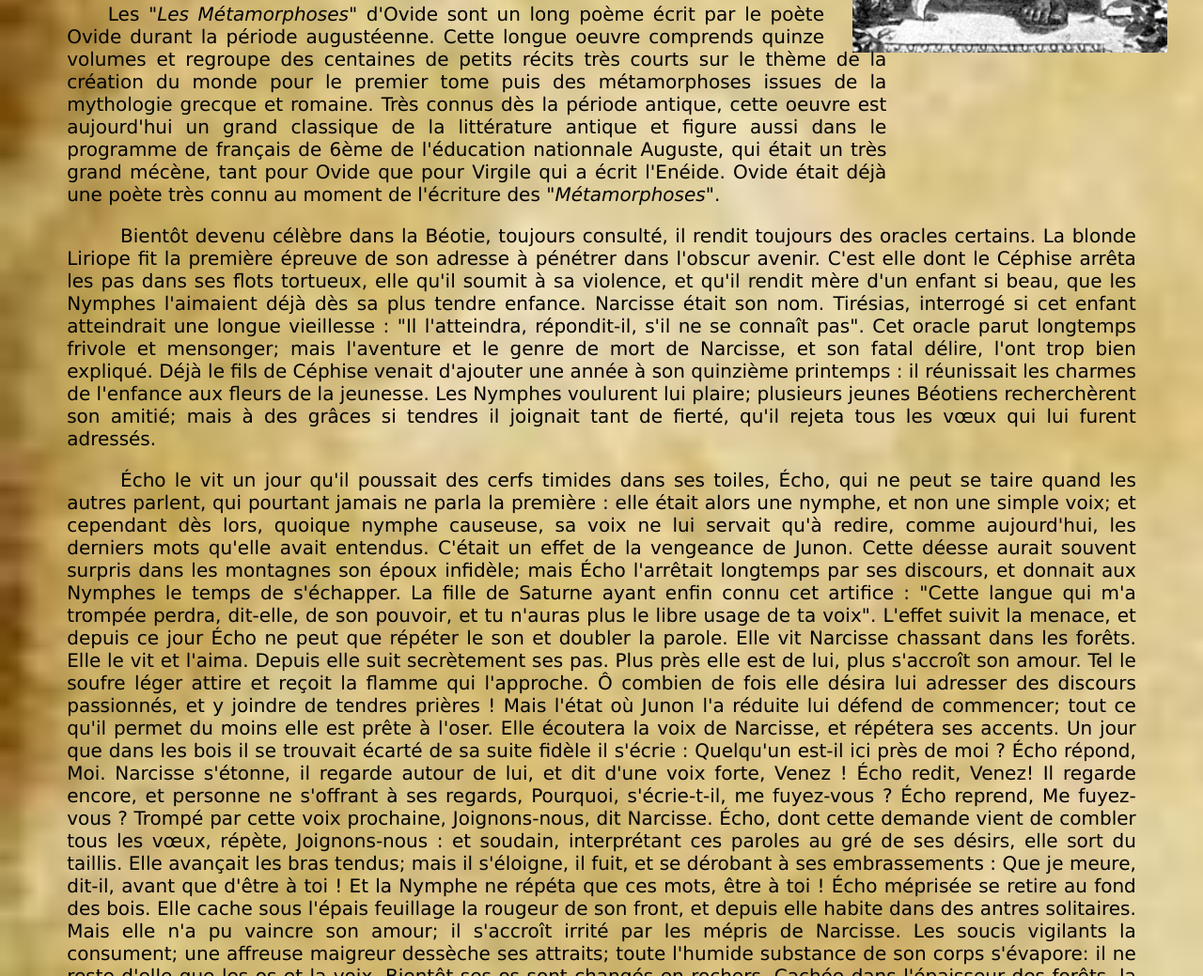
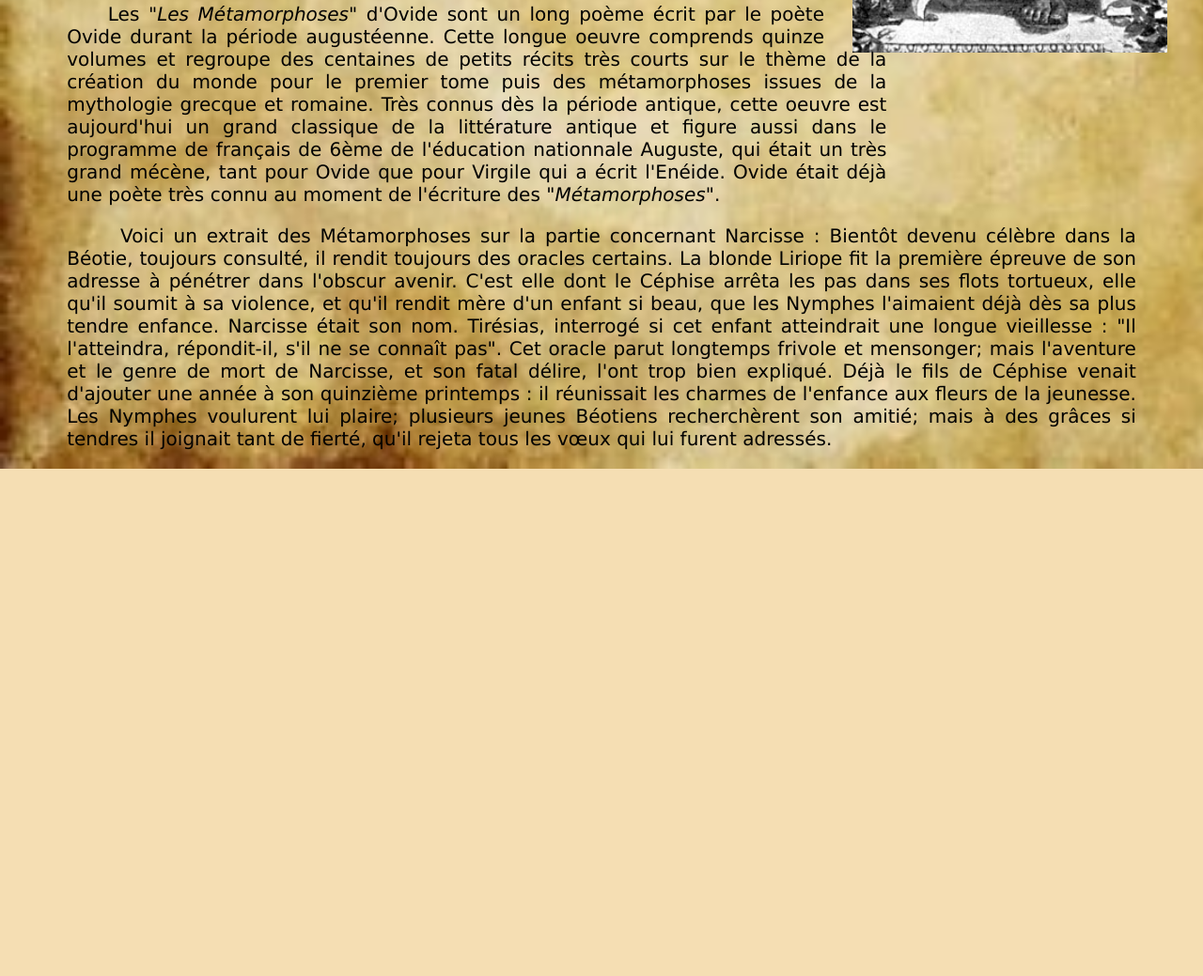
Before and after one commit to MagicEvil75/Portefolio_Latin, a plain HTML site: page code/oeuvres/mythe_de_Narcisse_et_Echo.html in a window 1280 px wide. Shown: the part 662-1701 px from the top of the page at 94% size. After the commit the page ends 1161 px from the top, so only its background shows below. Drawn offline with Linux system fonts and the light colour scheme.

Commit message:
Petit Ajout

```diff
--- a/code/oeuvres/mythe_de_Narcisse_et_Echo.html
+++ b/code/oeuvres/mythe_de_Narcisse_et_Echo.html
@@ -48,6 +48,7 @@
             </p>
             <div id="citation-metamorph">
                 <p class="texte-article">
+                    Voici un extrait des Métamorphoses sur la partie concernant Narcisse :
                     Bientôt devenu célèbre dans la Béotie, toujours consulté, il rendit toujours des oracles certains.
                     La blonde Liriope fit la première épreuve de son adresse à pénétrer dans l'obscur avenir.
                     C'est elle dont le Céphise arrêta les pas dans ses flots tortueux, elle qu'il soumit à sa violence, et qu'il rendit mère d'un enfant si beau, que les Nymphes l'aimaient déjà dès sa plus tendre enfance.
@@ -57,7 +58,7 @@
                     Déjà le fils de Céphise venait d'ajouter une année à son quinzième printemps : il réunissait les charmes de l'enfance aux fleurs de la jeunesse.
                     Les Nymphes voulurent lui plaire; plusieurs jeunes Béotiens recherchèrent son amitié; mais à des grâces si tendres il joignait tant de fierté, qu'il rejeta tous les vœux qui lui furent adressés.
                 </p>
-                <p class="texte-article">
+                <!--p class="texte-article">
                     Écho le vit un jour qu'il poussait des cerfs timides dans ses toiles, Écho, qui ne peut se taire quand les autres parlent, qui pourtant jamais ne parla la première : elle était alors une nymphe, et non une simple voix; et cependant dès lors, quoique nymphe causeuse, sa voix ne lui servait qu'à redire, comme aujourd'hui, les derniers mots qu'elle avait entendus.
                     C'était un effet de la vengeance de Junon.
                     Cette déesse aurait souvent surpris dans les montagnes son époux infidèle; mais Écho l'arrêtait longtemps par ses discours, et donnait aux Nymphes le temps de s'échapper.
@@ -108,7 +109,7 @@
                     À ces mots il déchire sa robe, découvre et frappe son sein qui rougit sous ses coups. Telle la pomme à sa blancheur mélange l'incarnat; telle la grappe à demi colorée se peint de pourpre aux rayons du soleil. Mais l'onde est redevenue transparente; Narcisse y voit son image meurtrie. Soudain sa fureur l'abandonne; et, comme la cire fond auprès d'un feu léger; ou comme la rosée se dissipe aux premiers feux de l'astre du jour : ainsi, brûlé d'une flamme secrète, l'infortuné se consume et périt. Son teint n'a plus l'éclat de la rose et du lis; il a perdu cette force et cette beauté qu'il avait trop aimée, cette beauté qu'aima trop la malheureuse Écho.
                     Quoiqu'elle n'eût point oublié les mépris de Narcisse, elle ne put le voir sans le plaindre. Elle avait redit tous ses soupirs, tous ses gémissements; et lorsqu'il frappait ses membres délicats, et que le bruit de ses coups retentissait dans les airs, elle avait de tous ses coups répété le bruit retentissant. Enfin Narcisse regarde encore son image dans l'onde, et prononce ces derniers mots: Objet trop vainement aimé! Écho reprend: Objet trop vainement aimé! Adieu! s'écria-t-il. Adieu! répéta-t-elle.
                     Il laisse alors retomber sur le gazon sa tête languissante; une nuit éternelle couvre ses yeux épris de sa beauté. Mais sa passion le suit au séjour des ombres, et il cherche encore son image dans les ondes du Styx. Les Naïades, ses sœurs, pleurèrent sa mort; elle coupèrent leurs cheveux, et les consacrèrent sur ses restes chéris : les Dryades gémirent, et la sensible Écho répondit à leurs gémissements. On avait déjà préparé le bûcher, les torches, le tombeau; mais le corps de Narcisse avait disparu; et à sa place les Nymphes ne trouvèrent qu'une fleur d'or de feuilles d'albâtre couronnée.
-                </p>
+                </p-->
             </div>
         </article>
     </body>
```
Also changed, not shown: code/oeuvres/metamorphosis.html (+3 -0 lines).
